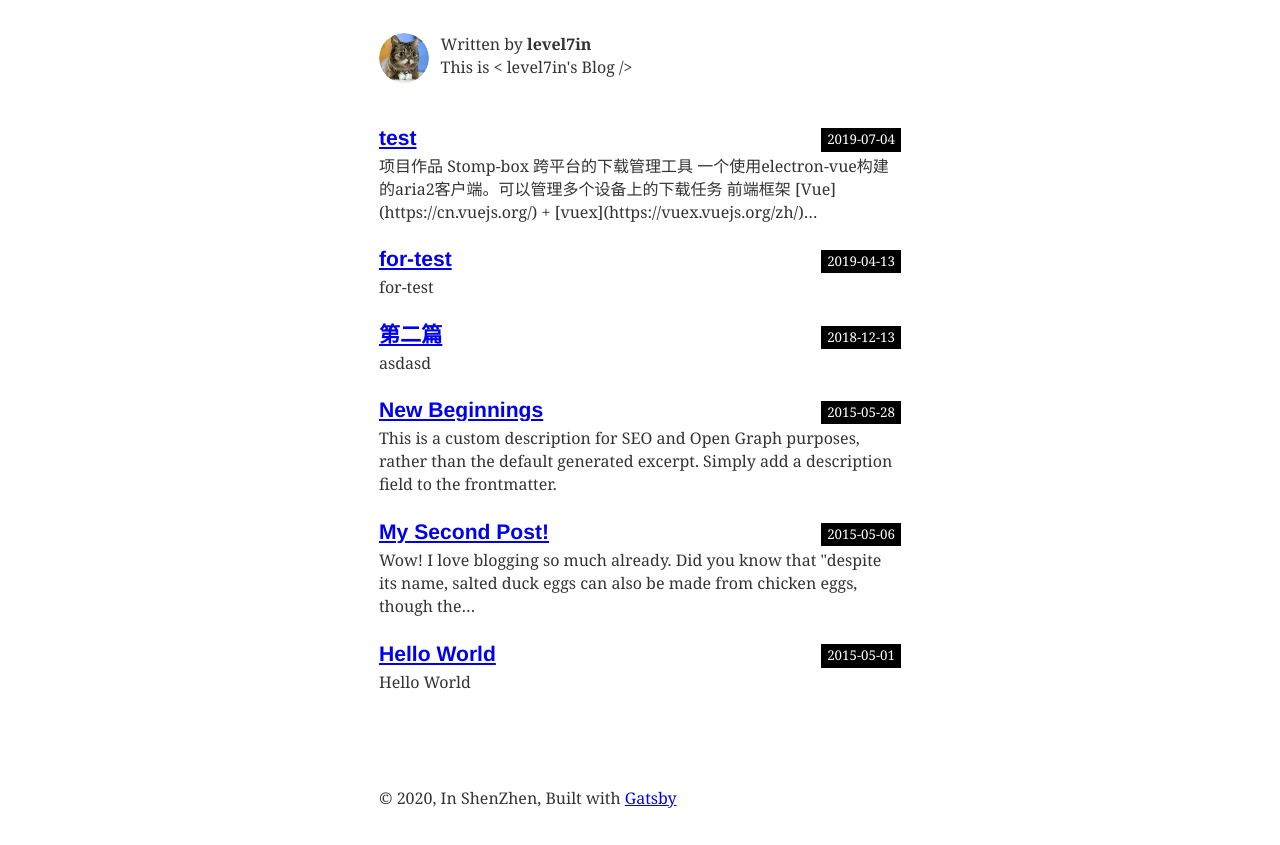
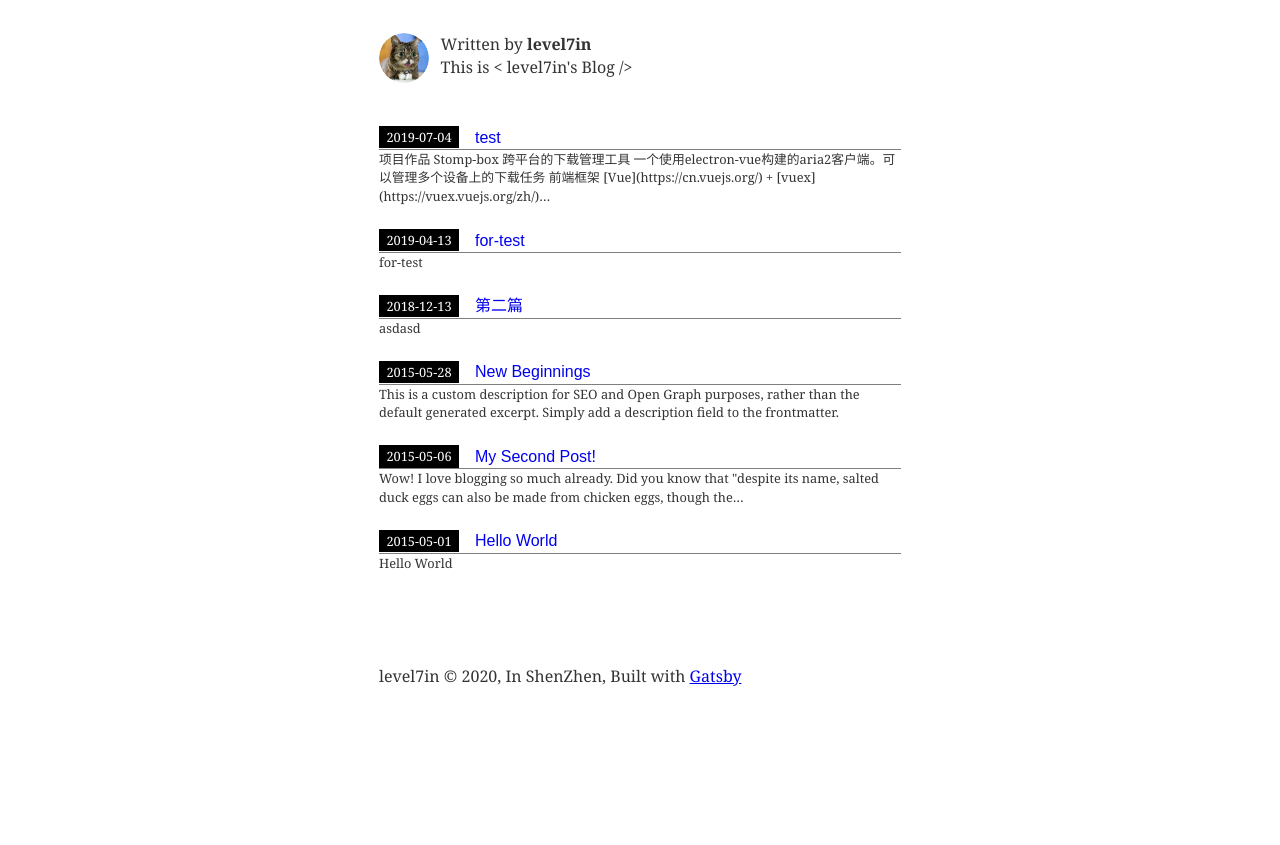
Before and after one commit to level7in/level7in.github.io, a Gatsby site: page / in a window 1280 px wide. Shown: the part 81-926 px from the top of the page. After the commit the page ends 804 px from the top, so only its background shows below. Built offline with nearby package versions, Linux system fonts and the light colour scheme; Gatsby itself is replaced by a stand-in of ours; some packages are replaced by stand-ins of ours.

Commit message:
WIP:style

```diff
--- a/gatsby-config.js
+++ b/gatsby-config.js
@@ -6,6 +6,7 @@ module.exports = {
     siteUrl: `https://www.level7in.com`,
     social: {
       twitter: `long_qin`,
+      github: `level7in`
     },
   },
   plugins: [
@@ -50,7 +51,7 @@ module.exports = {
     {
       resolve: `gatsby-plugin-google-analytics`,
       options: {
-        //trackingId: `ADD YOUR TRACKING ID HERE`,
+        trackingId: `UA-156157810-1`,
       },
     },
     `gatsby-plugin-feed`,
@@ -73,12 +74,7 @@ module.exports = {
         pathToConfigModule: `src/utils/typography`,
       },
     },
-    {
-      resolve: `gatsby-plugin-less`,
-      options: {
-        strictMath: true,
-      },
-    },
+    `gatsby-plugin-less`,
     // this (optional) plugin enables Progressive Web App + Offline functionality
     // To learn more, visit: https://gatsby.dev/offline
     // `gatsby-plugin-offline`,
--- a/src/components/bio.js
+++ b/src/components/bio.js
@@ -25,7 +25,7 @@ const Bio = () => {
         siteMetadata {
           author
           social {
-            twitter
+            github
           }
         }
       }
--- a/src/components/layout.js
+++ b/src/components/layout/layout.js
@@ -1,7 +1,7 @@
 import React from "react"
 import { Link } from "gatsby"
 
-import { rhythm, scale } from "../utils/typography"
+import { rhythm, scale } from "../../utils/typography"
 
 class Layout extends React.Component {
   render() {
@@ -63,7 +63,7 @@ class Layout extends React.Component {
             padding: `${rhythm(1.5)} ${rhythm(3 / 4)}`,
           }}
         >
-          © {new Date().getFullYear()}, In ShenZhen, Built with
+          level7in © {new Date().getFullYear()}, In ShenZhen, Built with
           {` `}
           <a href="https://www.gatsbyjs.org">Gatsby</a>
         </footer>
--- a/src/pages/404.js
+++ b/src/pages/404.js
@@ -1,7 +1,7 @@
 import React from "react"
 import { graphql } from "gatsby"
 
-import Layout from "../components/layout"
+import Layout from "../components/layout/layout"
 import SEO from "../components/seo"
 
 class NotFoundPage extends React.Component {
--- a/src/pages/index.js
+++ b/src/pages/index.js
@@ -2,57 +2,35 @@ import React from "react"
 import { Link, graphql } from "gatsby"
 
 import Bio from "../components/bio"
-import Layout from "../components/layout"
+import Layout from "../components/layout/layout"
 import SEO from "../components/seo"
-import { rhythm } from "../utils/typography"
-import style from '../theme/normal.less'
+import style from "../theme/normal.module.less"
 class BlogIndex extends React.Component {
   render() {
     const { data } = this.props
     const siteTitle = data.site.siteMetadata.title
     const posts = data.allMarkdownRemark.edges
-    console.log('style', style)
     return (
       <Layout location={this.props.location} title={siteTitle}>
         <SEO title="首页" />
         <Bio />
         {posts.map(({ node }) => {
           const title = node.frontmatter.title || node.fields.slug
+          const prevDate = node.frontmatter.date
+          const flag = node.frontmatter.date
           return (
             <article key={node.fields.slug}>
-              <header
-                style={{
-                  display: "flex",
-                  flexDirection: "row",
-                  alignItems: "center",
-                  justifyContent: "space-between",
-                }}
-              >
-                <h3
-                  className={style.articleTitle}
-                  style={{
-                    flex: 1,
-                    marginBottom: rhythm(1 / 4),
-                    overflow: "hidden",
-                    whiteSpace: "nowrap",
-                    textOverflow: "ellipsis",
-                  }}
-                >
-                  <Link style={{ boxShadow: `none` }} to={node.fields.slug}>
+              <header className={style.articleHeader}>
+                <small className={style.articleDate}>
+                  {node.frontmatter.date}
+                </small>
+                <span className={style.articleTitle}>
+                  <Link className={style.articleLink} to={node.fields.slug}>
                     {title}
                   </Link>
-                </h3>
-                <small
-                  style={{
-                    background: "#000",
-                    color: "#fff",
-                    padding: "2px 6px",
-                  }}
-                >
-                  {node.frontmatter.date}
-                </small>
+                </span>
               </header>
-              <section>
+              <section className={style.articleSubtitle}>
                 <p
                   dangerouslySetInnerHTML={{
                     __html: node.frontmatter.description || node.excerpt,
--- a/src/templates/blog-post.js
+++ b/src/templates/blog-post.js
@@ -2,7 +2,7 @@ import React from "react"
 import { Link, graphql } from "gatsby"
 
 import Bio from "../components/bio"
-import Layout from "../components/layout"
+import Layout from "../components/layout/layout"
 import SEO from "../components/seo"
 import { rhythm, scale } from "../utils/typography"
 
--- a/src/theme/normal.less
+++ /dev/null
@@ -1,5 +0,0 @@
-
-.articleTitle{
-  color: purple;
-  background: #000;;
-}
--- /dev/null
+++ b/src/theme/normal.module.less
@@ -0,0 +1,57 @@
+.articleHeader {
+  display: flex;
+  flex-direction: row;
+  align-items: center;
+  // border-top: 1px rgba(0, 0, 0, 0.5) solid;
+  border-bottom: 1px rgba(0, 0, 0, 0.5) solid;
+  .articleDate {
+    background: #000;
+    color: #fff;
+    padding: 2px 6px;
+    font-size: 0.8rem;
+    min-width: 5rem;
+    text-align: center;
+  }
+  .articleTitle {
+    flex: 1;
+    margin: 0;
+    padding: 0 0 0 1rem;
+    overflow: hidden;
+    white-space: nowrap;
+    text-overflow: ellipsis;
+    font-size: 1rem;
+    color: inherit;
+    font-family: "Patua One", sans-serif;
+    font-weight: 400;
+    text-rendering: optimizeLegibility;
+    position: relative;
+
+    &::after{
+      content: "";
+      position: absolute;
+      bottom: 0;
+      left: 0;
+      height: 0rem;
+      width: 0%;
+      transition: all .15s cubic-bezier(0.215, 0.610, 0.355, 1);
+      z-index: -1;
+    }
+    &:hover::after {
+      content: "";
+      position: absolute;
+      bottom: 0;
+      left: 0;
+      background: rgba(251, 255, 0, 0.808);
+      height: 100%;
+      width: 100%;
+      transition: all .15s cubic-bezier(0.6, -0.28, 0.735, 0.045);
+    }
+    .articleLink {
+      text-decoration: none;
+
+    }
+  }
+}
+.articleSubtitle {
+  font-size: 0.8rem;
+}
```
Also changed, not shown: public/static/d/4154198467.json (added, +1 -0 lines), public/static/d/4178662091.json (added, +1 -0 lines), src/components/layout/style.moudle.less (added), 1 other file.
